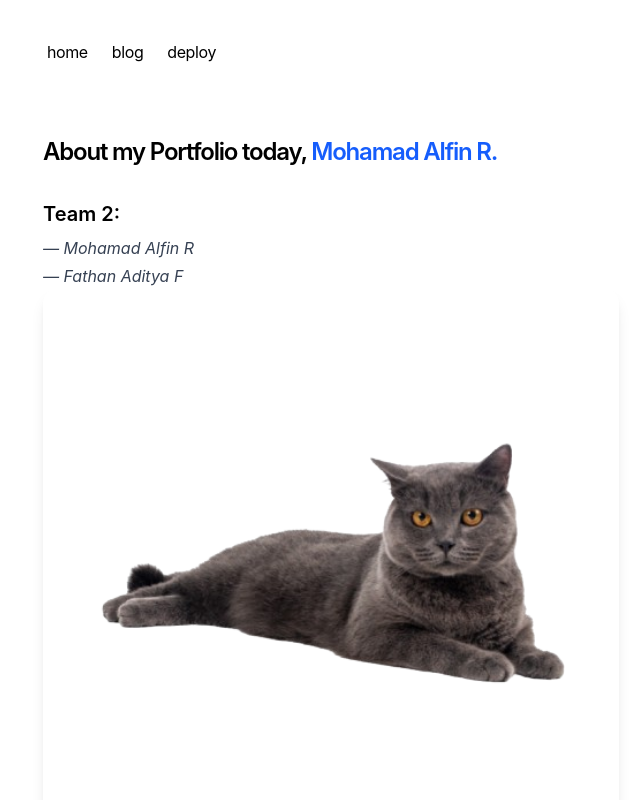
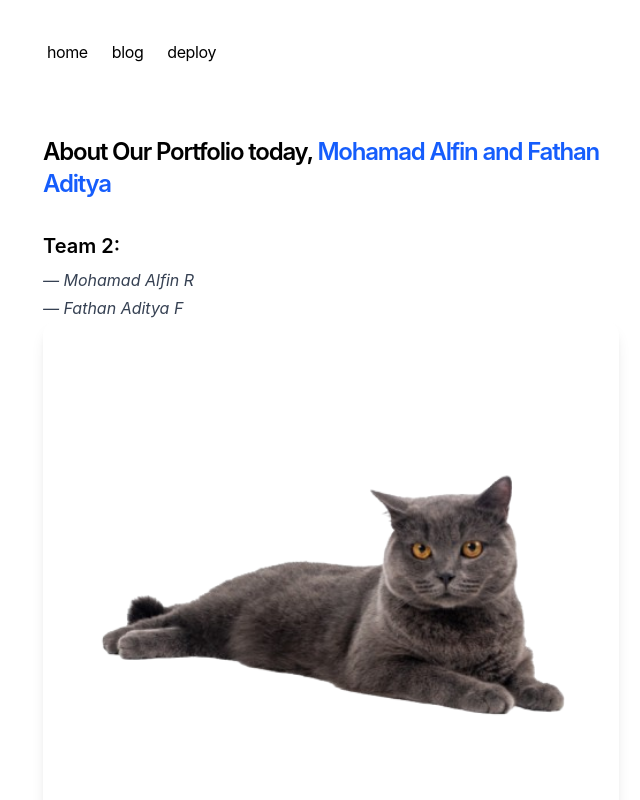
Before and after one commit to malvins99/nextjs-portfolio, a Next.js app: page / in a window 1280 px wide. Shown: the top 800 px of the page, without its empty margins (309-949 px from the left). Built offline with nearby package versions, Linux system fonts and the light colour scheme.

Commit message:
Update page.tsx

```diff
--- a/app/page.tsx
+++ b/app/page.tsx
@@ -4,7 +4,7 @@ export default function Page() {
   return (
     <section>
       <h1 className="mb-8 text-2xl font-semibold tracking-tighter">
-  About my Portfolio today, <span className="text-blue-600">Mohamad Alfin R.</span>
+  About Our Portfolio today, <span className="text-blue-600">Mohamad Alfin and Fathan Aditya</span>
 </h1>
 
 <h2 className="text-xl font-semibold mt-4">Team 2:</h2>
```
